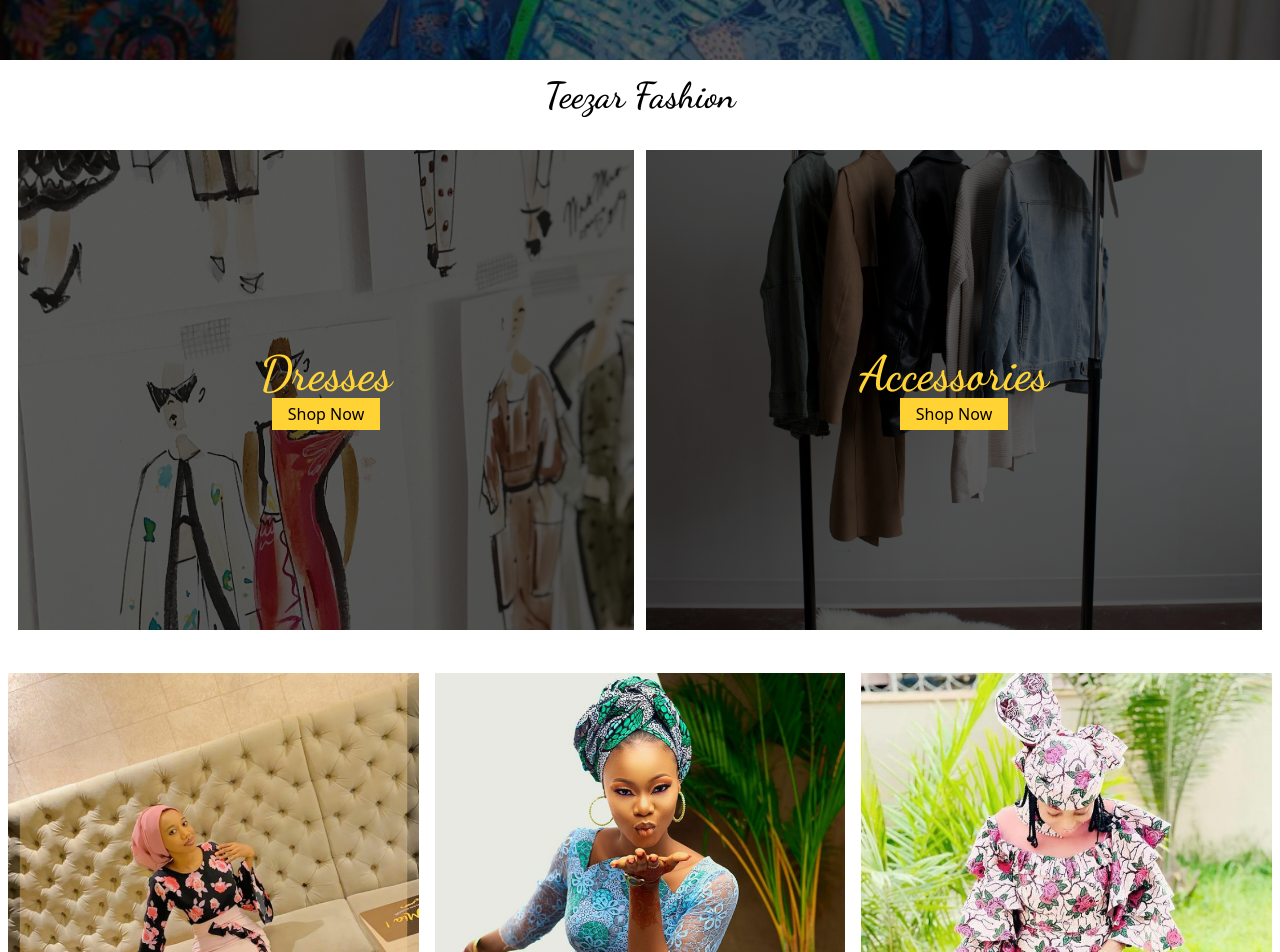
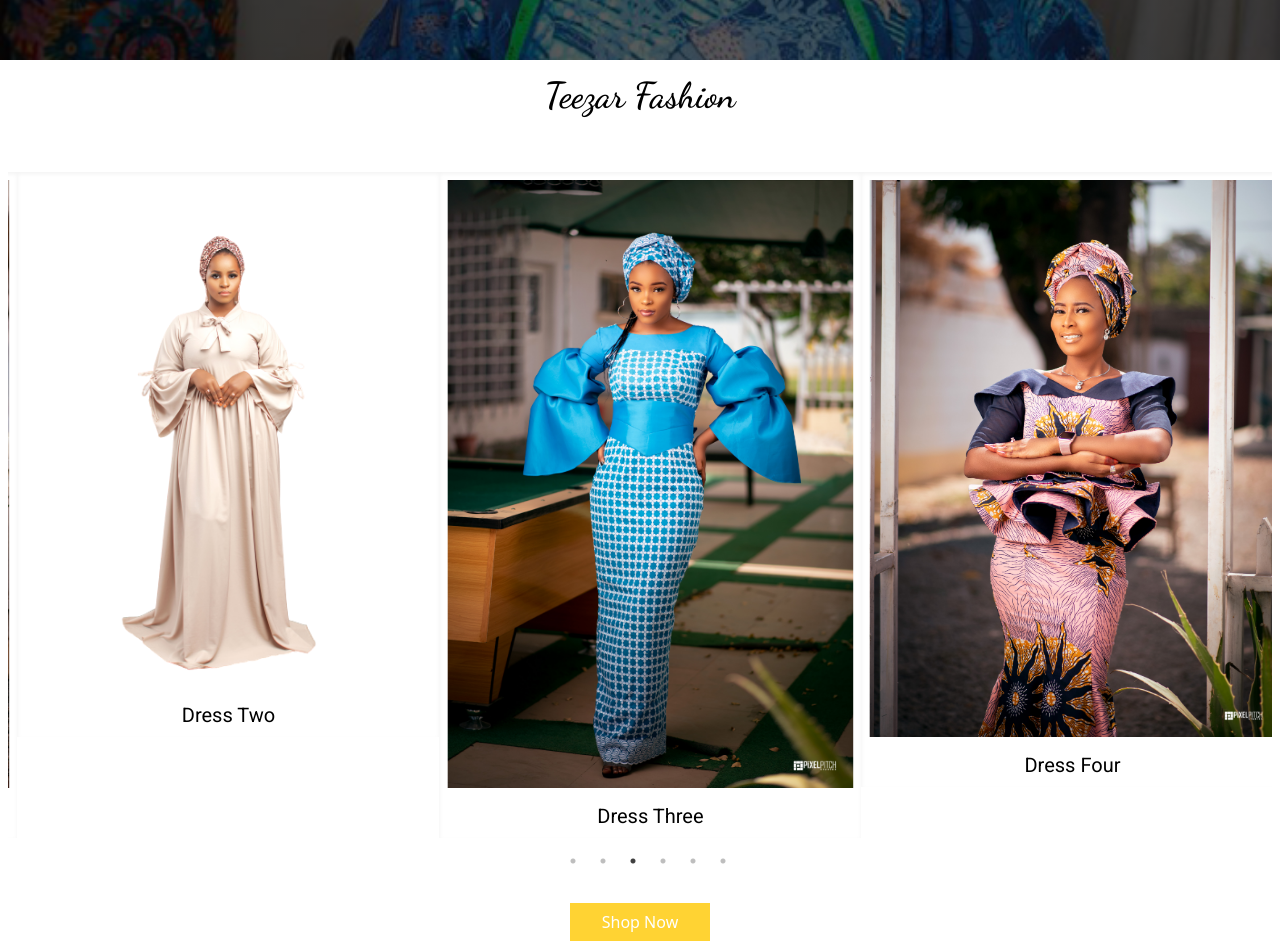
Before and after one commit to mowfaqqa/teezar-next, a Next.js app: page / in a window 1280 px wide. Shown: the part 740-1692 px from the top of the page. Built offline with nearby package versions, Linux system fonts and the light colour scheme.

Commit message:
homePage-done

```diff
--- a/components/Category/Category.tsx
+++ b/components/Category/Category.tsx
@@ -8,19 +8,19 @@
 // USE STYLED COMPONENTS FOR BACKGROUND
 const Category = () => {
   return (
-    <div className="grid grid-cols-1 md:grid-cols-2 p-3 my-4">
-    <Div bg={`linear-gradient(45deg, rgba(0, 0, 0, 0.64), rgba(0, 0, 0, 0.64)), url('/products/dresses.jpg')no-repeat center center/cover`} height="60vh" rsheight="50vh" className="flex flex-col justify-center items-center">
+    <div className="grid grid-cols-1 md:grid-cols-2 m-4 gap-4">
+    <div className="bg-dresses bg-cover bg-center h-[60vh] flex flex-col justify-center items-center">
        <h2 className="font-dancing text-5xl text-gold-100">Dresses</h2>
        <Link href="/products" passHref>
        <span className="px-4 py-1 bg-gold-100 border-white">Shop Now</span>
        </Link>
-    </Div>
-    <Div bg={`linear-gradient(45deg, rgba(0, 0, 0, 0.64), rgba(0, 0, 0, 0.64)), url('/products/accessories.jpg')no-repeat center center/cover`} height="60vh" rsheight="50vh" className="flex flex-col justify-center items-center">
+    </div>
+    <div className="bg-accessories bg-cover bg-top h-[60vh] flex flex-col justify-center items-center">
     <h2 className="font-dancing text-5xl text-gold-100">Accessories</h2>
        <Link href="/products" passHref>
         <span className="px-4 py-1 bg-gold-100 border-white">Shop Now</span>
         </Link>
-    </Div>
+    </div>
  </div>
   )
 }
--- a/components/Footer.tsx
+++ b/components/Footer.tsx
@@ -1,6 +1,7 @@
 import { LocationMarkerIcon, MailIcon, PhoneIcon } from '@heroicons/react/outline'
 import React from 'react'
 import Link from 'next/link'
+import {Facebook, Instagram,Twitter} from 'react-feather'
 
 const Footer = () => {
    return (
@@ -49,12 +50,13 @@
             <span className='flex items-center'>
             <MailIcon width={20} height={20}/> <p>: teezarfashion@gmail.com</p>
             </span>
-            <div className="mt-3">
-               <i className="fab fa-facebook p-2"></i>
-               <i className="fab fa-twitter p-2"></i>
-               <i className="fab fa-instagram p-2"></i>
+
+         </div>
+         <div className="flex mt-2">
+             <Facebook size={20} fill="white" className=' hover:text-gold-100 m-2 hover:fill-gold-100' />
+             <Instagram size={20} className=' hover:text-gold-100 m-2 '/>
+             <Twitter size={20} fill="white" className=' hover:text-gold-100 hover:fill-gold-100 m-2'/>
             </div>
-         </div>
       </div>
          <div className="m-2 p-1 text-center">
             <p className="font-dancing text-sm md:text-xl text-black"> &copy; Teezar fashion, 2021</p>
--- a/components/Gallery/Gallery.tsx
+++ b/components/Gallery/Gallery.tsx
@@ -8,7 +8,7 @@
 const Gallery = (props : AppProps) => {
     const {images} = props
    return (
-      <div className="grid grid-cols-3">
+      <div className="grid grid-cols-2 md:grid-cols-3">
          {images.map((image : any, index: number) => {
             return (
                <div className="m-2" key={index}>
--- a/components/Navbar.tsx
+++ b/components/Navbar.tsx
@@ -67,11 +67,11 @@
         {/* mobile view */}
         <div className="md:hidden flex justify-between items-center hover:bg-black border-b border-solid border-white px-2">
           <div className="icons flex justify-end mx-2">
-            <Link href="/user" passHref>
-              <UserIcon className="w-5 text-white hover:text-gold-100 mx-1" />
+            <Link href="/" passHref>
+              <UserIcon className="w-5 text-white hover:text-gold-100 mx-1 cursor-pointer" />
             </Link>
             <Link href="/products" passHref>
-              <ShoppingBagIcon className="w-5 text-white hover:text-gold-100 mx-1" />
+              <ShoppingBagIcon className="w-5 text-white hover:text-gold-100 mx-1 cursor-pointer" />
             </Link>
           </div>
           <div className="text-center m-1">
@@ -82,7 +82,7 @@
           </div>
           <div className="icons flex justify-end mx-2">
             <Link href="/" passHref>
-              <SearchIcon className="w-5 text-white hover:text-gold-100 mx-1" />
+              <SearchIcon className="w-5 text-white hover:text-gold-100 mx-1 cursor-pointer" />
             </Link>
             <Hamburger />
           </div>
--- /dev/null
+++ b/components/carousel/Carousel.tsx
@@ -0,0 +1,105 @@
+import Image from "next/image";
+import React, { Component } from "react";
+import Slider from "react-slick";
+import styled from "styled-components";
+import items from "./carouselData";
+import "slick-carousel/slick/slick.css"
+import "slick-carousel/slick/slick-theme.css"
+
+export default function CenterMode() {
+  var settings = {
+    dots: true,
+      className: "center",
+      infinite: true,
+      autoplay: true,
+      speed: 2000,
+      centerPadding: "60px",
+      slidesToShow: 3,
+      // speed: 500,
+      cssEase : "linear",
+      responsive : [
+         {
+            breakpoint : 600,
+            settings: {
+               slidesToShow : 2,
+               slidesToScroll: 1,
+               initiallSlide: 2
+            }
+         }
+      ]
+  };
+
+  return (
+          <div className="overflow-hidden my-4">
+
+            <Slider {...settings} className="my-8 p-2">
+            {items.map((item) => {
+               return (
+                <Div className="bg-white p-2 mx-5 shadow-inner">
+                <Image src={item.img} alt="sample" className="mx-auto"/>
+                <p className="text-center text-base md:text-xl font-roboto mt-2">{item.name}</p>
+              </Div>
+               )
+            })}
+            </Slider>
+
+          </div>
+        );
+}
+
+// class CenterMode extends Component {
+//   render() {
+//     const settings = {
+//       dots: true,
+//       className: "center",
+//       // centerMode: true,
+//       infinite: true,
+//       autoplay: true,
+//       speed: 2000,
+//       centerPadding: "60px",
+//       slidesToShow: 3,
+//       // speed: 500,
+//       cssEase : "linear",
+//       responsive : [
+//          {
+//             breakpoint : 600,
+//             settings: {
+//                slidesToShow : 2,
+//                slidesToScroll: 1,
+//                initiallSlide: 2
+//             }
+//          }
+//       ]
+
+//     };
+//     return (
+//       <div className="overflow-hidden my-4">
+
+//         <Slider {...settings} className="my-8 p-2">
+//         {items.map((item) => {
+//            return (
+//             <Div className="bg-white p-2 mx-5 shadow-inner">
+//             <Image src={item.img} alt="sample" className="mx-auto"/>
+//             <p className="text-center text-base md:text-xl font-roboto mt-2">{item.name}</p>
+//           </Div>
+//            )
+//         })}
+//         </Slider>
+
+//       </div>
+//     );
+//   }
+// }
+// export default CenterMode
+
+const Img = styled.img`
+  width: 100%;
+  @media (max-width: 500px) {
+    width: 100%;
+  }
+`;
+const Div = styled.div`
+  @media (max-width: 500px) {
+    width: 75%;
+  }
+`;
--- /dev/null
+++ b/components/carousel/carouselData.js
@@ -0,0 +1,35 @@
+import img1 from '../../public/products/sample-1.jpg'
+import img2 from '../../public/products/sample-2.png'
+import img3 from '../../public/products/sample-3.jpg'
+import img4 from '../../public/products/sample-4.jpg'
+import img5 from '../../public/products/sample-5.jpg'
+import img6 from '../../public/products/sample-6.png'
+
+ const items = [
+    {
+      img: img1,
+      name: 'Dress One'
+    },
+    {
+      img:img2,
+      name: 'Dress Two'
+    },
+    {
+      img:img3,
+      name: 'Dress Three'
+    },
+    {
+      img:img4,
+      name: 'Dress Four'
+    },
+    {
+      img:img5,
+      name: 'Dress Five'
+    },
+    {
+      img:img6,
+      name: 'Dress Six'
+    }
+ ]
+
+ export default items
--- a/package.json
+++ b/package.json
@@ -22,6 +22,7 @@
     "@types/node": "17.0.24",
     "@types/react": "18.0.5",
     "@types/react-dom": "18.0.1",
+    "@types/react-slick": "^0.23.10",
     "@types/styled-components": "^5.1.26",
     "autoprefixer": "^10.4.4",
     "eslint": "8.13.0",
--- a/pages/index.tsx
+++ b/pages/index.tsx
@@ -1,7 +1,9 @@
 import React, { ReactElement } from "react";
 import Applayout from "../components/Applayout";
+import CenterMode from "../components/carousel/Carousel";
 import Category from "../components/Category/Category";
 import Gallery from "../components/Gallery/Gallery";
+import Link from 'next/link'
 
 const Home = () => {
   return (
@@ -10,6 +12,12 @@
         <h3 className="font-dancing text-4xl mt-4 text-center">
           Teezar Fashion
         </h3>
+      </div>
+      <CenterMode />
+      <div className="text-center my-8">
+        <Link href="/allproducts" >
+          <a className="bg-gold-100 py-2 px-8 text-white">Shop Now</a>
+        </Link>
       </div>
       <Category />
       <Gallery images={images} />
--- a/tailwind.config.js
+++ b/tailwind.config.js
@@ -17,6 +17,8 @@
       },
       backgroundImage: {
         'head-pattern': "linear-gradient(to right, rgba(0, 0, 0, 0.64), rgba(0, 0, 0, 0.64)), url('/products/background.png')",
+        'dresses': "linear-gradient(to right, rgba(0, 0, 0, 0.64), rgba(0, 0, 0, 0.64)), url('/products/dresses.jpg') ",
+        'accessories': "linear-gradient(to right, rgba(0, 0, 0, 0.64), rgba(0, 0, 0, 0.64)), url('/products/accessories.jpg')",
       }
     },
   },
```
Also changed, not shown: 2 other files (tests, documents, lock files or other folders).
